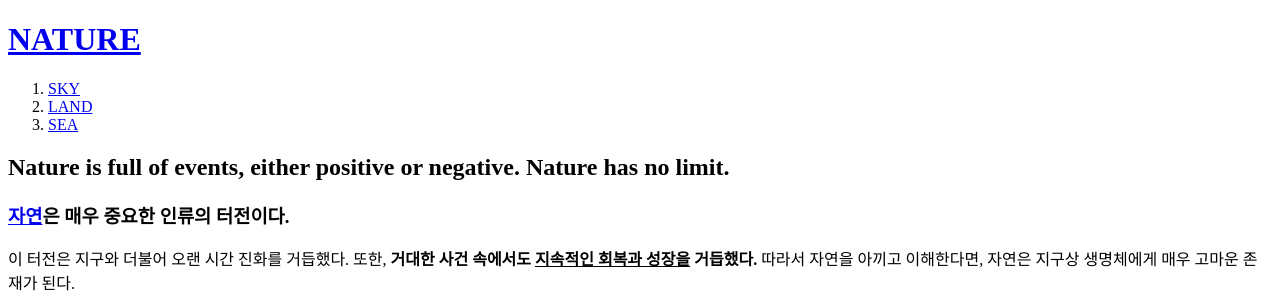
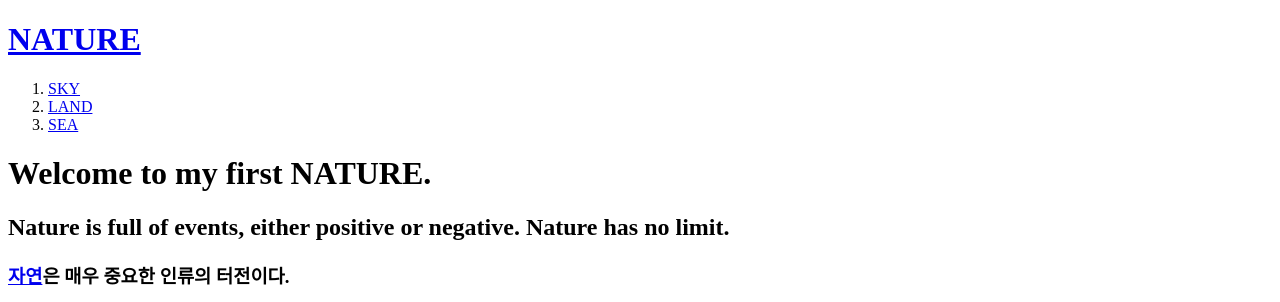
Before and after one commit to artejchoi/my-first-nature, a plain HTML site: page index.html in a window 1280 px wide. Shown: the top 302 px of the page. Drawn offline with Linux system fonts and the light colour scheme.

Commit message:
Nature 1 ammended.

```diff
--- a/index.html
+++ b/index.html
@@ -10,7 +10,7 @@
     <li><a href="2.html">LAND</a></li>
     <li><a href="3.html">SEA</a></li>
 </ol>
-
+<h1>Welcome to my first NATURE.</h1>
 <h2>Nature is full of events, either positive or negative. Nature has no limit.</h2>
 <h3><a href="https://jmtree.kr/" target="_blank" title="JMTREE Intro"> 자연</a>은 매우 중요한 인류의 터전이다.</h3>
 <p style=margin-bottom:30px;> 이 터전은 지구와 더불어 오랜 시간 진화를 거듭했다.
```
